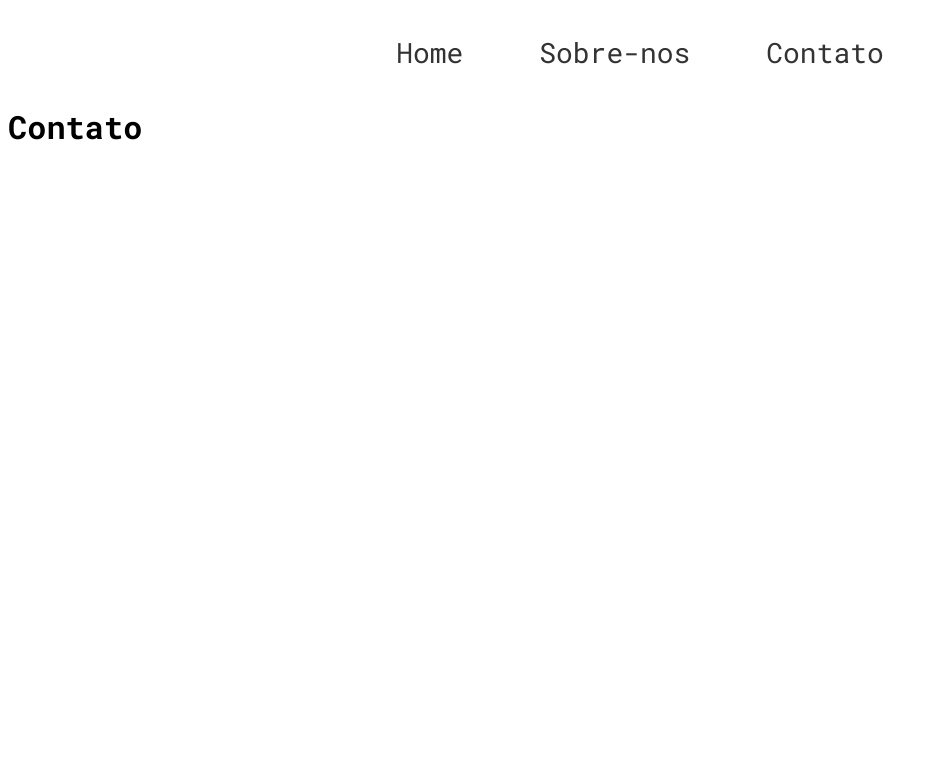
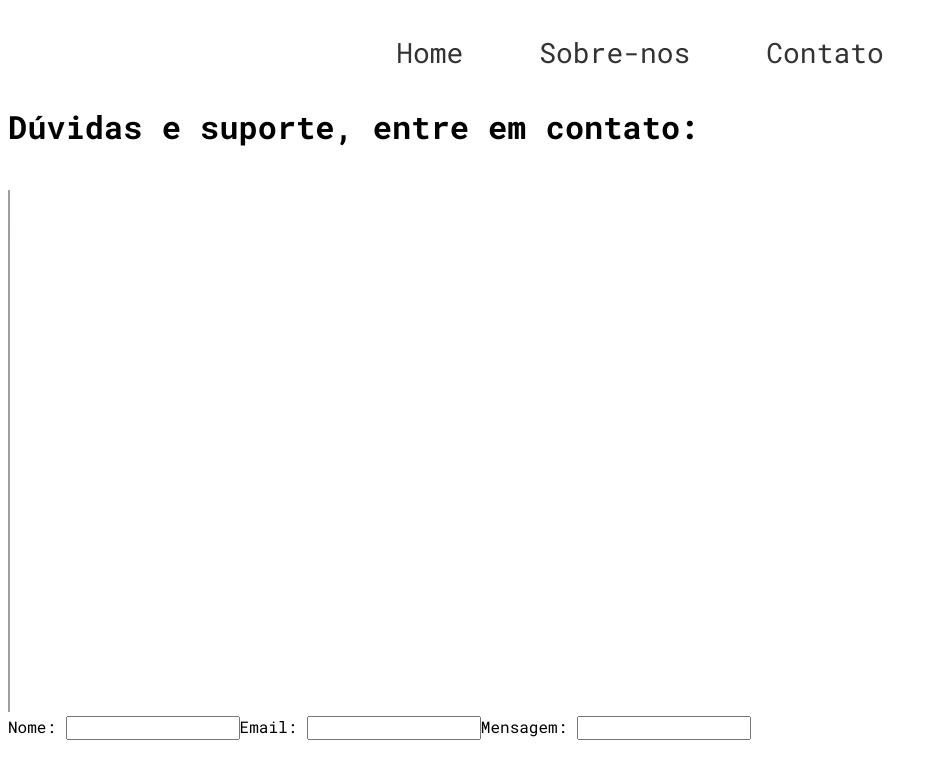
Before and after one commit to gumoura82/Checkpoint-1----WebDev---2-Semestre---Copia-1, a React (Vite) app: page /contato in a window 1280 px wide. Shown: the top 778 px of the page, without its empty margins (0-937 px from the left). Built offline with nearby package versions, Linux system fonts and the light colour scheme.

Commit message:
Pagina Sobre e Contato

```diff
--- /dev/null
+++ b/src/components/Sobre_Textbox/index.jsx
@@ -0,0 +1,18 @@
+import Textbox from "../Textbox/index2"
+
+
+export default function TextboxSobre(){
+    const MensagemSobre = [
+        {
+            titulo: "Bem-vindo à revolução dos vídeos!",
+            paragrafo: "Somos uma startup com o objetivo de facilitar a produção de conteúdo em larga escala com qualidade profissional, capaz de atingir uma audiência de milhões de seguidores.",
+            botao: "Baixe o app"
+        }
+    ]
+
+    return (
+        <div className="texto">
+            <Textbox dados={MensagemSobre} />
+        </div>
+    )
+}
--- a/src/components/Textbox/index2.jsx
+++ b/src/components/Textbox/index2.jsx
@@ -1,4 +1,4 @@
-import PropTypes from 'prop-types';
+
 
 export default function Textbox({ dados }){
     return(
--- a/src/pages/Contato.jsx
+++ b/src/pages/Contato.jsx
@@ -1,5 +1,25 @@
 export default function Contato(){
     return(
-        <h1>Contato</h1>
+        <div>
+        <div>
+        <h1>Dúvidas e suporte, entre em contato:</h1>
+        <img src="" alt="" />
+        <img src="" alt="" />
+        <img src="" alt="" />
+        </div>
+        <svg width="2" height="522" viewBox="0 0 2 522" fill="none" xmlns="http://www.w3.org/2000/svg">
+        <line x1="1" y1="4.37114e-08" x2="0.999977" y2="522" stroke="#424141" />
+        </svg>
+        <div>
+        <label htmlFor="nome">Nome: </label>
+        <input type="text"id="nome" />
+        <label htmlFor="email">Email: </label>
+        <input type="email"id="email" />
+        <label htmlFor="mensagem">Mensagem: </label>
+        <input type="text"id="meansagem" />
+
+        </div>
+
+        </div>
     )
 }
--- a/src/pages/Home.jsx
+++ b/src/pages/Home.jsx
@@ -4,8 +4,8 @@ import SocialMedia from "../components/SocialMedia"
 export default function Home(){
     return(
         <>
+        <TextboxHome/>
         <SocialMedia/>
-        <TextboxHome/>
         </>
     )
 }
--- a/src/pages/Sobre.jsx
+++ b/src/pages/Sobre.jsx
@@ -1,5 +1,7 @@
+import TextboxSobre from "../components/Sobre_Textbox";
+
 export default function Sobre(){
     return(
-        <h1>Sobre</h1>
+        <TextboxSobre/>
     )
 }
```
Also changed, not shown: public/imgs/Hero image.png (added).
